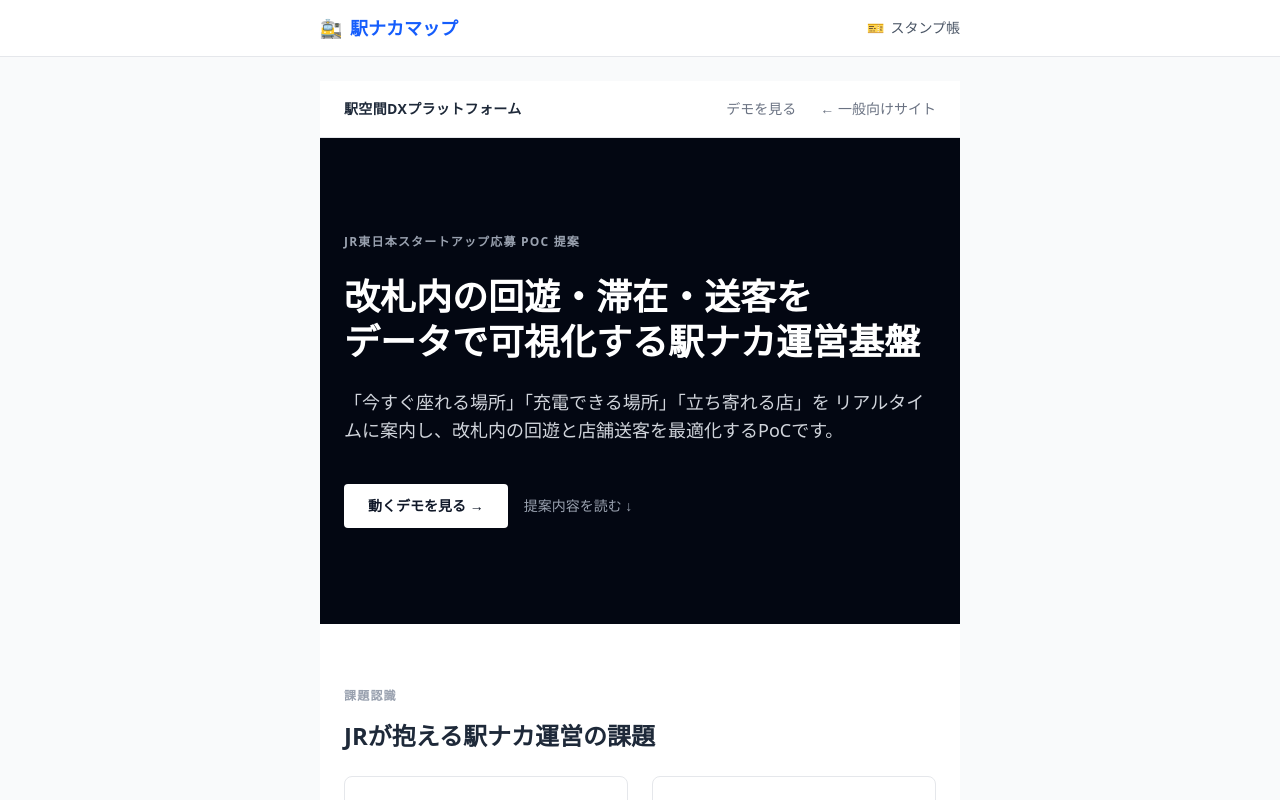
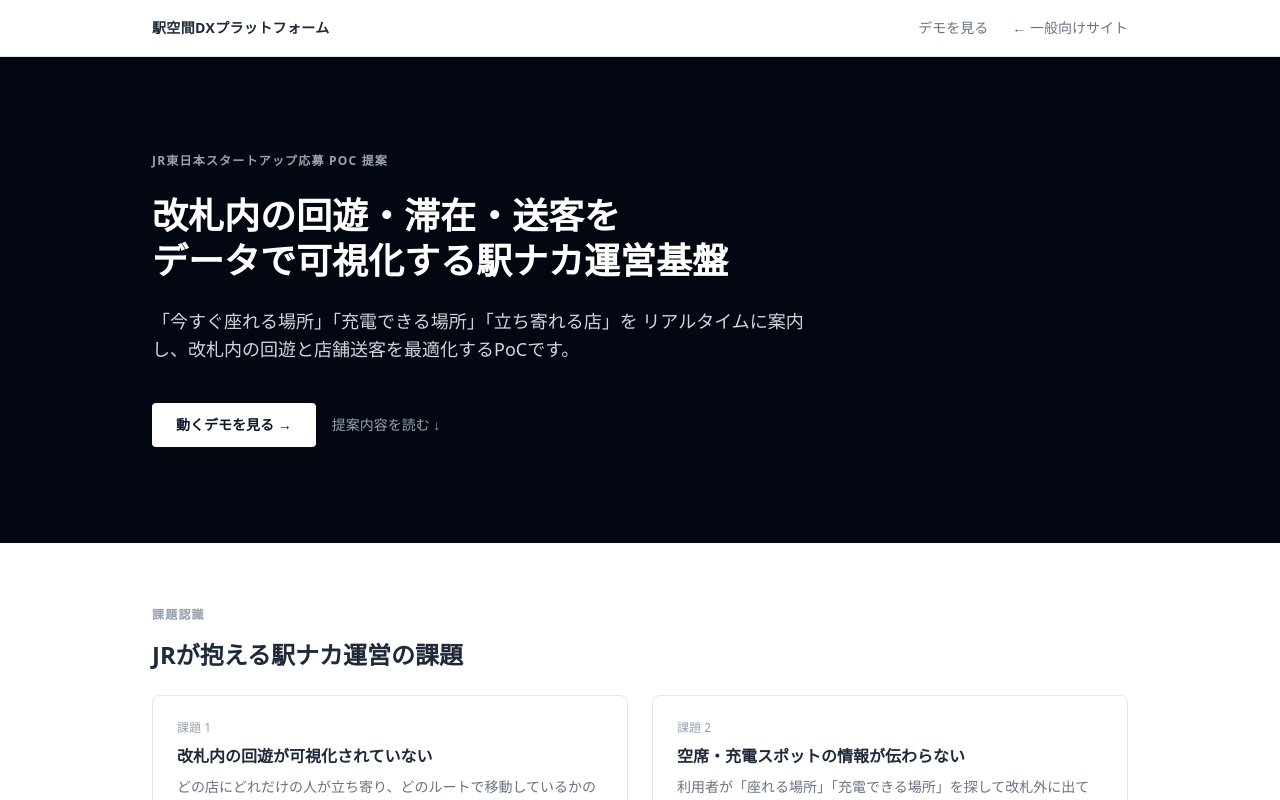
Before and after one commit to a-kobayashi-arch/ekimap-web, a Next.js app: page /jr in a window 1280 px wide. Shown: the top 800 px of the page. Built offline with nearby package versions, Linux system fonts and the light colour scheme.

Commit message:
fix: separate JR layout from consumer header

```diff
--- a/app/layout.tsx
+++ b/app/layout.tsx
@@ -1,6 +1,7 @@
 import type { Metadata } from "next";
-import Link from "next/link";
 import "./globals.css";
+import SiteHeader from "@/components/SiteHeader";
+import SiteMain from "@/components/SiteMain";
 
 export const metadata: Metadata = {
   title: "駅ナカマップ",
@@ -11,22 +12,8 @@
   return (
     <html lang="ja">
       <body className="bg-gray-50 min-h-screen">
-        <header className="bg-white border-b border-gray-200 sticky top-0 z-50">
-          <div className="max-w-2xl mx-auto px-4 h-14 flex items-center justify-between">
-            <Link href="/" className="flex items-center gap-2 font-bold text-blue-600 text-lg">
-              <span>🚉</span>
-              <span>駅ナカマップ</span>
-            </Link>
-            <Link
-              href="/stamps"
-              className="flex items-center gap-1.5 text-sm text-gray-600 hover:text-blue-600 transition-colors"
-            >
-              <span>🎫</span>
-              <span>スタンプ帳</span>
-            </Link>
-          </div>
-        </header>
-        <main className="max-w-2xl mx-auto px-4 py-6">{children}</main>
+        <SiteHeader />
+        <SiteMain>{children}</SiteMain>
       </body>
     </html>
   );
--- /dev/null
+++ b/components/SiteHeader.tsx
@@ -0,0 +1,34 @@
+"use client";
+
+import Link from "next/link";
+import { usePathname } from "next/navigation";
+
+/**
+ * ルートレイアウト用ヘッダー。
+ * /jr 配下では非表示（null）とし、JR専用レイアウトのヘッダーに委譲する。
+ * それ以外では B2C 用ヘッダー（駅ナカマップ / スタンプ帳）を表示する。
+ */
+export default function SiteHeader() {
+  const pathname = usePathname();
+
+  // /jr および /jr/* では非表示
+  if (pathname === "/jr" || pathname.startsWith("/jr/")) return null;
+
+  return (
+    <header className="bg-white border-b border-gray-200 sticky top-0 z-50">
+      <div className="max-w-2xl mx-auto px-4 h-14 flex items-center justify-between">
+        <Link href="/" className="flex items-center gap-2 font-bold text-blue-600 text-lg">
+          <span>🚉</span>
+          <span>駅ナカマップ</span>
+        </Link>
+        <Link
+          href="/stamps"
+          className="flex items-center gap-1.5 text-sm text-gray-600 hover:text-blue-600 transition-colors"
+        >
+          <span>🎫</span>
+          <span>スタンプ帳</span>
+        </Link>
+      </div>
+    </header>
+  );
+}
--- /dev/null
+++ b/components/SiteMain.tsx
@@ -0,0 +1,21 @@
+"use client";
+
+import { usePathname } from "next/navigation";
+
+/**
+ * ルートレイアウト用 main ラッパー。
+ * /jr 配下では max-w-2xl 制約を外し、JR専用レイアウトの幅設計に委譲する。
+ * それ以外では B2C 用の max-w-2xl mx-auto px-4 py-6 を適用する。
+ */
+export default function SiteMain({ children }: { children: React.ReactNode }) {
+  const pathname = usePathname();
+
+  // /jr および /jr/* では幅制約なし
+  if (pathname === "/jr" || pathname.startsWith("/jr/")) {
+    return <>{children}</>;
+  }
+
+  return (
+    <main className="max-w-2xl mx-auto px-4 py-6">{children}</main>
+  );
+}
```
